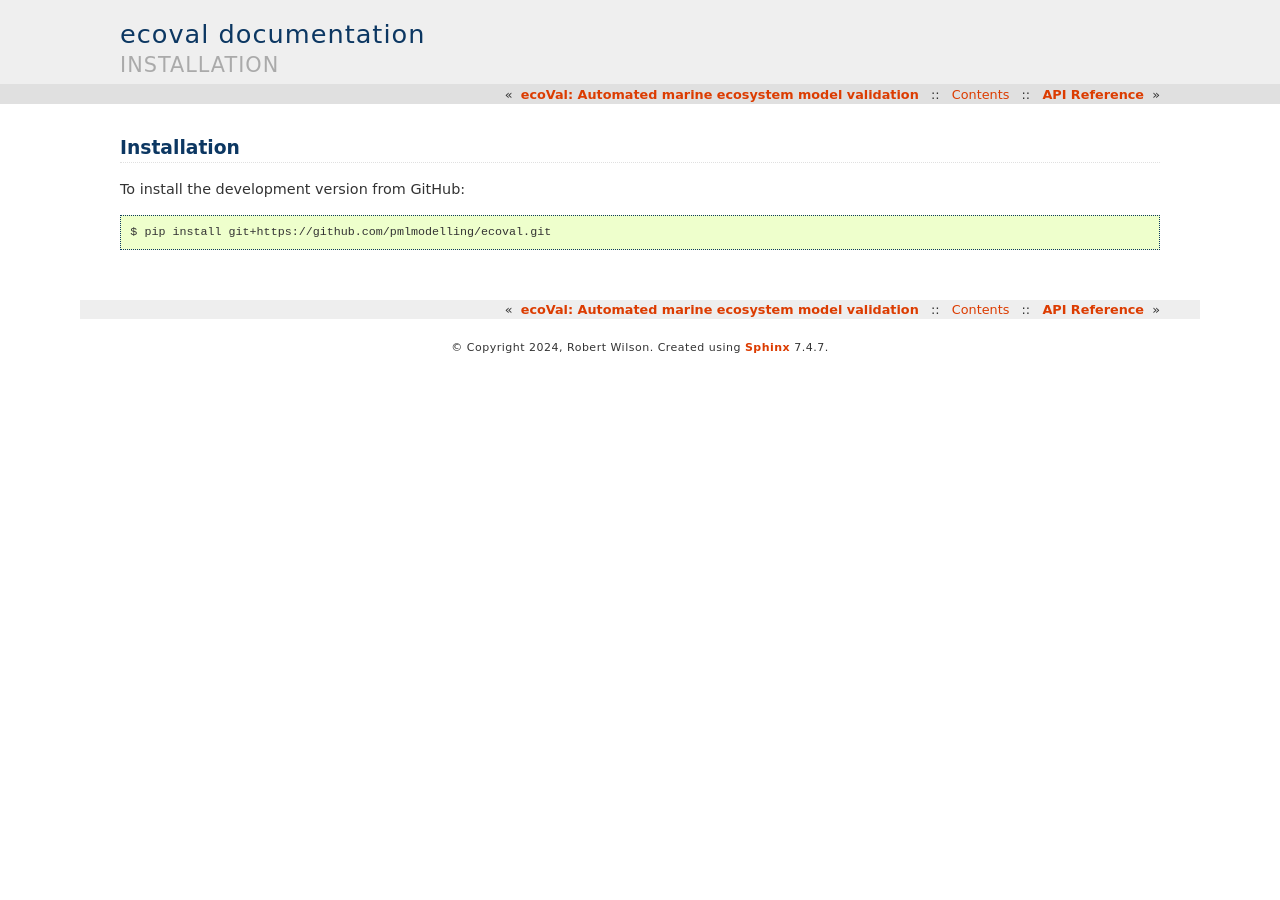
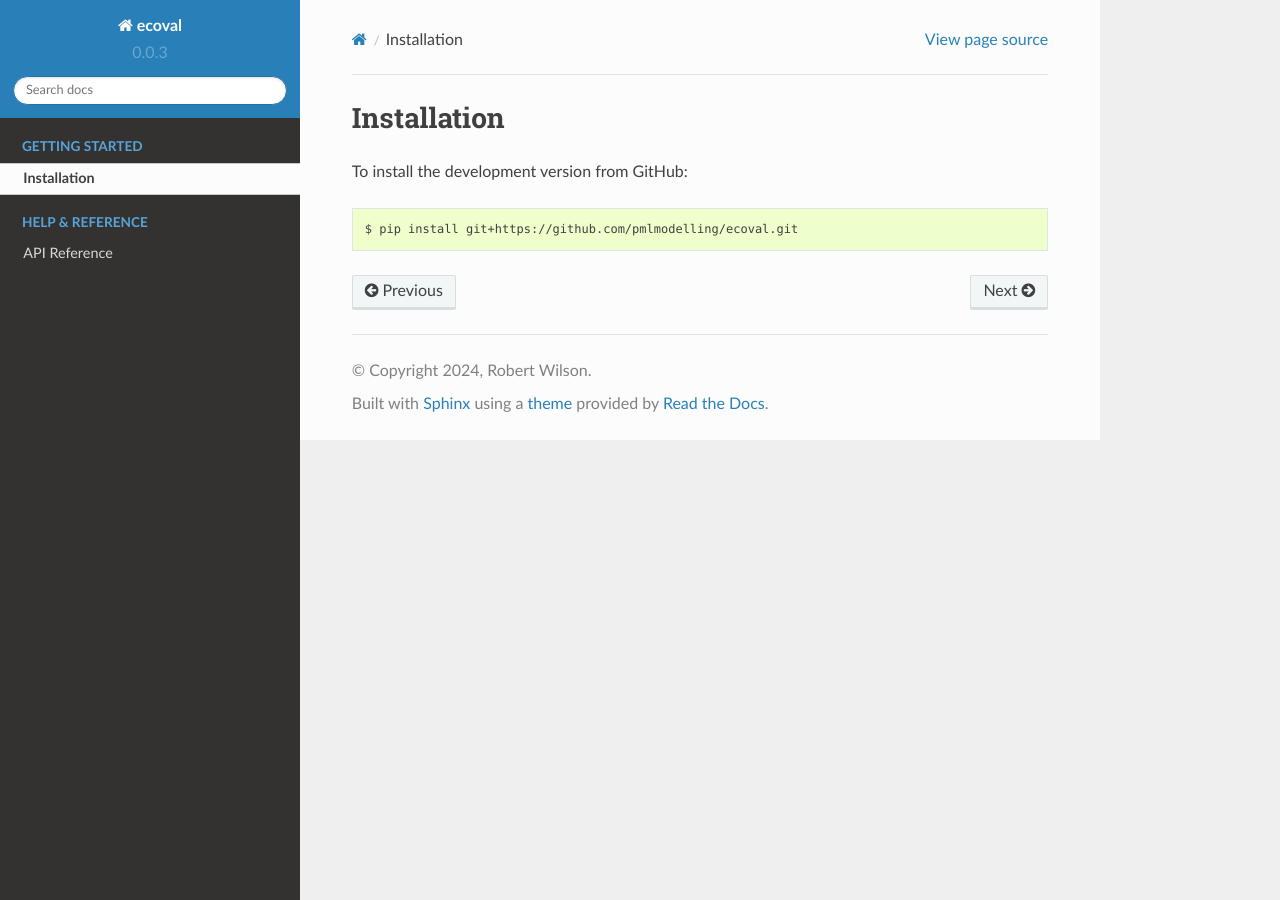
Before and after one commit to pmlmodelling/ecoval, a Sphinx documentation site: the page built from docs/source/installing.rst, in a window 1280 px wide. Built offline with Sphinx 7.4.7 and the Read the Docs theme 2.0.0, drawn with Linux system fonts in a browser that asks for light colours.

Commit message:
minor tweaks to look of docs

```diff
--- a/docs/source/conf.py
+++ b/docs/source/conf.py
@@ -40,8 +40,8 @@ extensions = [
     'sphinx.ext.githubpages',
 ]
 
-#html_theme = "sphinx_rtd_theme"
-html_theme = "haiku"
+html_theme = "sphinx_rtd_theme"
+#html_theme = "haiku"
 #html_theme = "nature"
 
 
--- a/docs/source/index.rst
+++ b/docs/source/index.rst
@@ -8,7 +8,6 @@ Documentation
 **Getting Started**
 
 * :doc:`installing`
-* :doc:`howto`
 
 .. toctree::
    :maxdepth: 1
@@ -23,7 +22,6 @@ Documentation
 **Help & reference**
 
 * :doc:`api`
-* :doc:`info`
 
 .. toctree::
    :maxdepth: 1
@@ -31,4 +29,3 @@ Documentation
    :caption: Help & reference
 
    api
-   info
```
